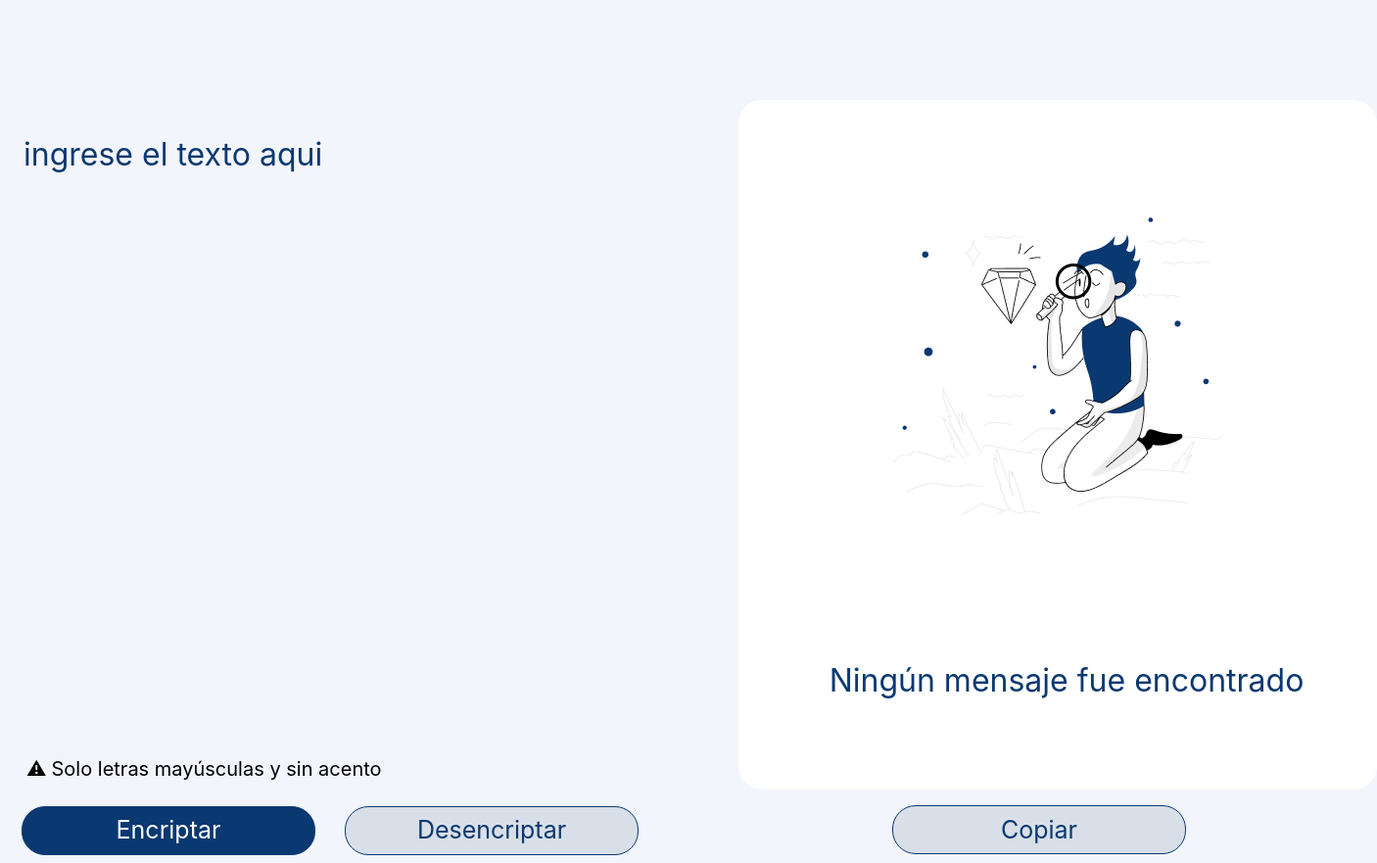
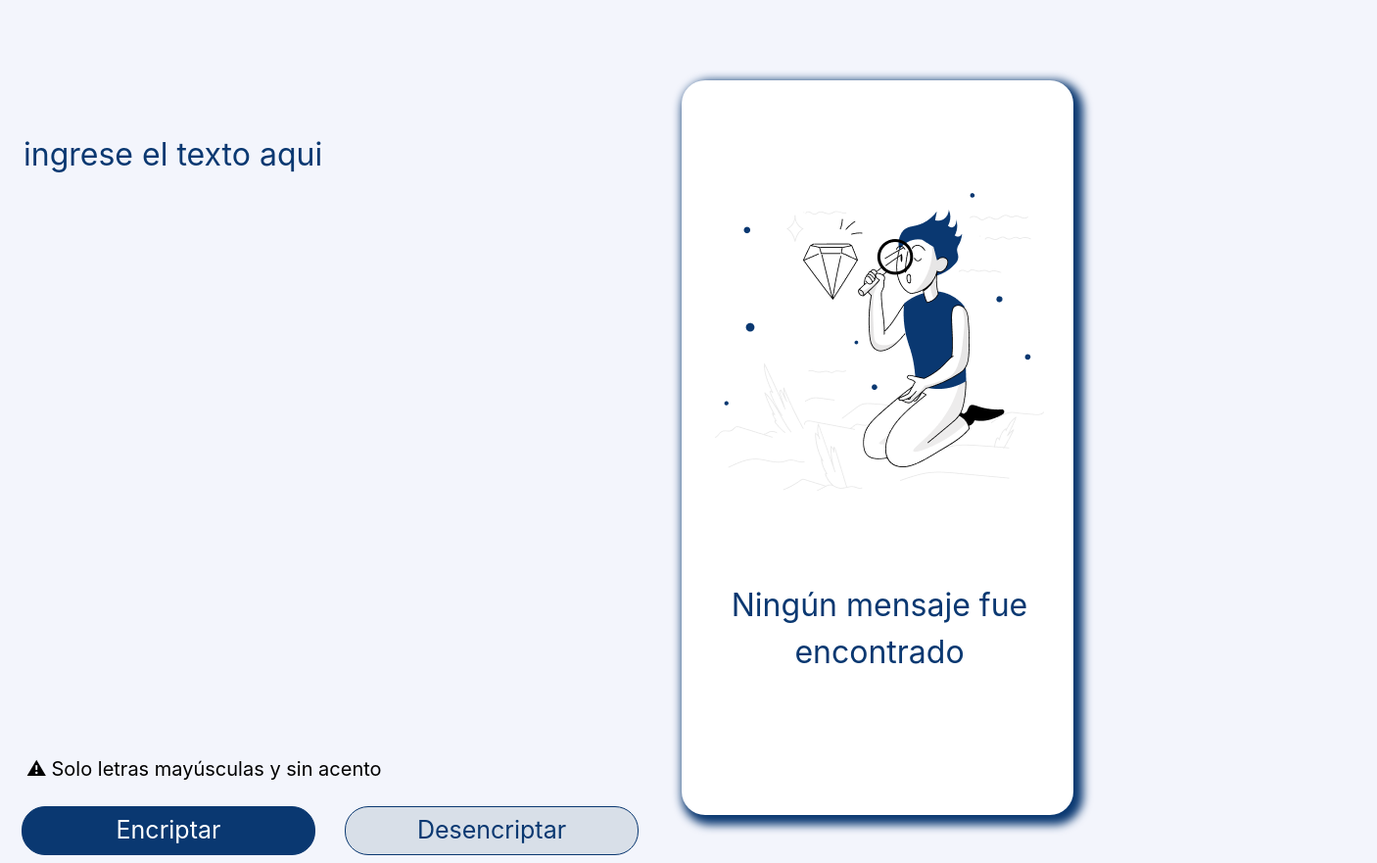
Before and after one commit to Luishao/Encriptador, a plain HTML site: page Index.html in a window 1280 px wide. Shown: the full height of the page at 98% size, 1406 px wide, since content can reach past the window. Drawn offline with Linux system fonts and the light colour scheme.

Commit message:
Encriptador final

```diff
--- a/Index.html
+++ b/Index.html
@@ -3,7 +3,7 @@
 <head>
     <meta charset="UTF-8">
     <meta http-equiv="X-UA-Compatible" content="IE=edge">
-    <meta name="viewport" content="width=device-width, initial-scale=1.0">
+    <meta name="viewport" content="width=device-width">
     <link rel="stylesheet" href="style.css">
     <link rel="preconnect" href="https://fonts.googleapis.com">
     <link rel="preconnect" href="https://fonts.gstatic.com" crossorigin>
@@ -27,9 +27,9 @@
             </div>
         </section>
         <section>
-            <textarea id="texto-encriptado" class="mensaje" cols="30" rows="10" placeholder="Ningún mensaje fue encontrado"></textarea>
-            <div class="copiar">
-                <button class="btn-copiar" onclick="copiar()">Copiar</button>
+            <div class="mensaje">
+                <textarea id="texto-encriptado" class="mensaje-encriptado" cols="30" rows="10" placeholder="Ningún mensaje fue encontrado" disabled></textarea>
+                <button class="btn-copiar" id="show-btn" onclick="copiarTexto()">Copiar</button>
             </div>
         </section>
     </main>
--- a/script.js
+++ b/script.js
@@ -8,6 +8,8 @@ function encriptar(){
     var textoEncriptado =textoEncriptado.replace(/u/img,"ufat");
 
 
+    document.getElementById("texto-encriptado").style.backgroundImage="none";
+    document.getElementById("show-btn").style.visibility="visible";
     document.getElementById("texto-encriptado").innerHTML=textoEncriptado;
 }
 function desEncriptar(){
--- a/style.css
+++ b/style.css
@@ -23,6 +23,7 @@ main{
     margin-top: 50px;
     text-transform: lowercase;
     resize: none;
+
 }
 ::placeholder{
     color: #0A3871;
@@ -30,8 +31,18 @@ main{
 .text-area:focus{
     outline: none;
 }
+.mensaje{
+    background: white;
+    border: none;
+    border-radius: 24px;
+    width: 400px;
+    height: 750px;
+    margin-left: 40px;
+    box-shadow: 5px 5px 10px 5px #0A3871;
 
-.mensaje{
+}
+
+.mensaje-encriptado{
     background: white;
     background-image: url("images/Muñeco.png");
     background-repeat: no-repeat;
@@ -39,20 +50,23 @@ main{
     border: none;
     border-radius: 24px;
     color: #0A3871;
-    height: 700px;
-    margin-left: 98px;
-    margin-top: 20px;
-    padding-left: 20px;
+    width: 350px;
+    height: 650px;
+    margin-left: 25px;
+    margin-top: 10px;
+    position: relative;
+    text-align: center;
+
     resize: none;
+    outline: none;
+
 }
-.mensaje::placeholder{
+.mensaje-encriptado::placeholder{
     text-align: center;
-    padding-top: 90%;
+    padding-top: 500px;
+
 }
 
-.mensaje:focus{
-    outline: none;
-}
 .informacion{
     padding-top: 15%;
     font-family: 'Inter';
@@ -70,10 +84,7 @@ main{
     display: flex;
     margin-top: 18px;
 }
-.copiar{
-    padding-left: 30%;
-    padding-top: 2px;
-}
+
 .btn-desencriptar{
     background: #d8dfe8;
     border: 1px solid #0A3871;
@@ -103,7 +114,20 @@ main{
     color: #0A3871;
     cursor: pointer;
     height: 50px;
-    margin-left: 30px;
+    position: relative;
+    margin:0 10px 10px 50px;
     width: 300px;
     font-size: 25px;
+    visibility: hidden;
 }
+@media screen and (max-width:480px) {
+
+  #texto-encriptado{
+    width: 480px;
+  }
+  .mensaje,.botones{
+    width: 480px;
+    display: line;
+  }
+
+}
```
